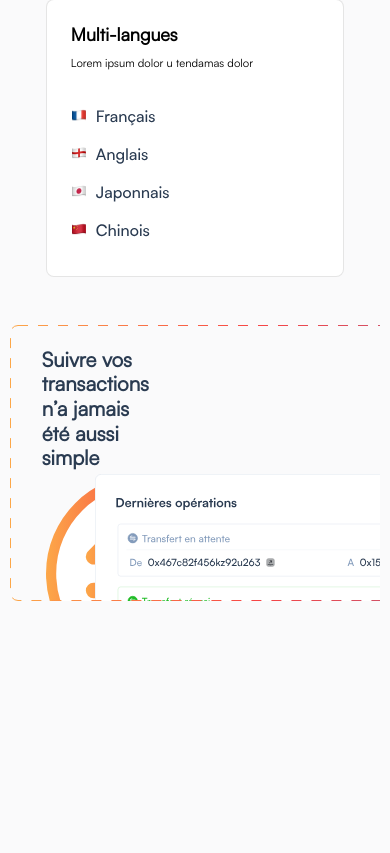
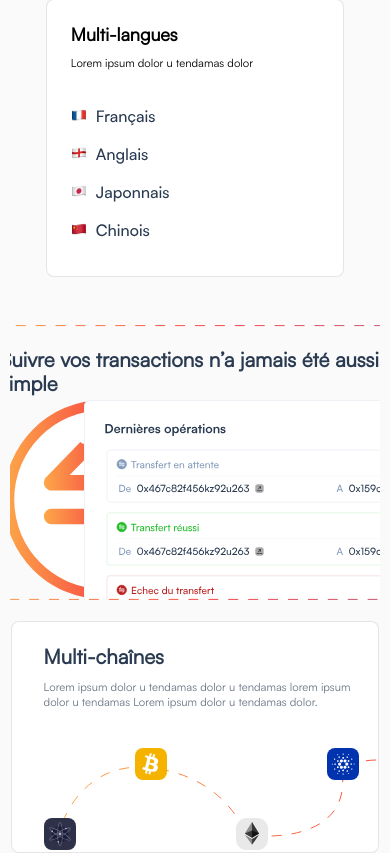
Before and after one commit to BetterScan/LandingPage, a React (Create React App) app: page / in a window 390 px wide. Shown: the part 1454-2307 px from the top of the page. Before the commit the page ends 2055 px from the top, so only its background shows below. Built offline with nearby package versions, Linux system fonts and the light colour scheme.

Commit message:
added multichains + responsiv until 530px width

```diff
--- a/src/Component/FeaturesPresentation/FeaturesPresentation.css
+++ b/src/Component/FeaturesPresentation/FeaturesPresentation.css
@@ -93,12 +93,15 @@
 }
 .features-presentation-follow-tx-and-blockhains-container {
   display: flex;
+  justify-content: space-between;
   margin-top: 48px;
   width: 100%;
   max-width: 1320px;
+  /* background-color: yellow; */
 }
 .features-presentation-follow-tx-container {
-  width: 35.54%;
+  /* width: 35.54%; */
+  width: 454px;
   height: 276px;
   /* overflow: hidden; */
   /* background-image: url("../../Assets/rectangle-follow-tx.svg"); */
@@ -106,10 +109,10 @@
   /* border-radius: 8px; */
   z-index: 2;
   position: relative;
+  /* background-color: red; */
 }
 .features-presentation-follow-tx-wrap {
   width: 100%;
-  height: 100%;
   /* background-image: url("../../Assets/rectangle-follow-tx.svg");
   background-position: center;
   background-repeat: no-repeat;
@@ -118,11 +121,14 @@
 }
 .features-presentation-follow-tx-image {
   position: absolute;
-  /* top: 200px; */
+  /* width: ; */
+  /* width: 100%; */
+  width: 454px;
+  height: 275px !important;
+  /* object-fit: cover; bien pour garder la width inchangée mais les bords disparaissent */
 }
 .features-presentation-follow-tx-title {
   color: #2a3b51;
-
   font-family: "satoshi-regular";
   font-size: 20.445px;
   font-style: normal;
@@ -141,6 +147,70 @@
   display: flex;
   margin-left: 36px;
 }
+.features-presentation-multichains-container {
+  width: 804px;
+  /* min-height: 100%; */
+  border-radius: 8px;
+  border: 1px solid rgba(0, 0, 0, 0.1);
+
+  background: #fff;
+  /* max-height: 100%; */
+  /* margin-left: 40px; */
+}
+.features-presentation-multichains-title {
+  width: 100%;
+  color: #2a3b51;
+  font-family: "satoshi-regular";
+  font-size: 20.445px;
+  font-style: normal;
+  font-weight: 700;
+  line-height: 24.675px;
+  margin-top: 22px;
+  margin-left: 32px;
+}
+.features-presentation-multichains-description {
+  color: rgba(42, 59, 81, 0.7);
+  font-family: "satoshi-regular";
+  font-size: 11.28px;
+  font-style: normal;
+  font-weight: 500;
+  line-height: normal;
+  margin-top: 12px;
+  margin-left: 32px;
+  padding-right: 10px;
+}
+.features-presentation-multichains-image {
+  margin-left: 32px;
+  margin-top: 38px;
+}
+@media (max-width: 1350px) {
+  .features-presentation-follow-tx-and-blockhains-container {
+    display: flex;
+    justify-content: flex-start;
+    /* flex-direction: column; */
+  }
+  /* .features-presentation-follow-tx-container{
+    width: 400px;
+    background-color: yellow;
+  } */
+  .features-presentation-multichains-container {
+    /* width: 700px; */
+    width: 50vw;
+    margin-left: 20px;
+    overflow: hidden;
+    /* background-color: red; */
+  }
+}
+@media (max-width: 1030px) {
+  .features-presentation-multichains-container {
+    width: 45vw;
+  }
+}
+@media (max-width: 930px) {
+  .features-presentation-multichains-container {
+    width: 40vw;
+  }
+}
 @media (max-width: 830px) {
   .features-presentation-concept-title,
   .features-presentation-concept-description,
@@ -148,6 +218,24 @@
   .features-presentation-multi-lang-description,
   .features-presentation-multi-lang-img-container {
     margin-left: 24px;
+  }
+  .features-presentation-follow-tx-and-blockhains-container {
+    flex-direction: column;
+    align-items: center;
+  }
+  .features-presentation-follow-tx-container {
+    /* width: 99%; */
+  }
+  .features-presentation-follow-tx-image {
+    /* width: 100%; */
+    /* background-color: #ffd94a; */
+    /* object-fit: cover; */
+  }
+  .features-presentation-multichains-container {
+    width: 99%;
+    /* background-color: red; */
+    margin-top: 20px;
+    margin-left: 0px;
   }
 }
 @media (max-width: 630px) {
--- a/src/Component/FeaturesPresentation/FeaturesPresentation.tsx
+++ b/src/Component/FeaturesPresentation/FeaturesPresentation.tsx
@@ -5,6 +5,7 @@ import multiLang from "../../Assets/multilang.svg";
 import rectangleDashed from "../../Assets/rectangle-follow-tx.svg";
 import betterScanLogoOrange from "../../Assets/betterscan-orange-gradient-logo.svg";
 import lastTransactions from "../../Assets/last-transactions.svg";
+import multiChainsImage from "../../Assets/multichains-image.svg";
 function FeaturesPresentation() {
   return (
     <>
@@ -63,6 +64,20 @@ function FeaturesPresentation() {
               </div>
             </div>
           </div>
+          <div className="features-presentation-multichains-container">
+            <div className="features-presentation-multichains-title">
+              Multi-chaînes
+            </div>
+            <div className="features-presentation-multichains-description">
+              Lorem ipsum dolor u tendamas dolor u tendamas lorem ipsum dolor u
+              tendamas Lorem ipsum dolor u tendamas dolor.
+            </div>
+            <img
+              className="features-presentation-multichains-image"
+              src={multiChainsImage}
+              alt="multi-chaines image"
+            />
+          </div>
         </div>
       </div>
     </>
```
Also changed, not shown: src/Assets/multichains-image.svg (added).
